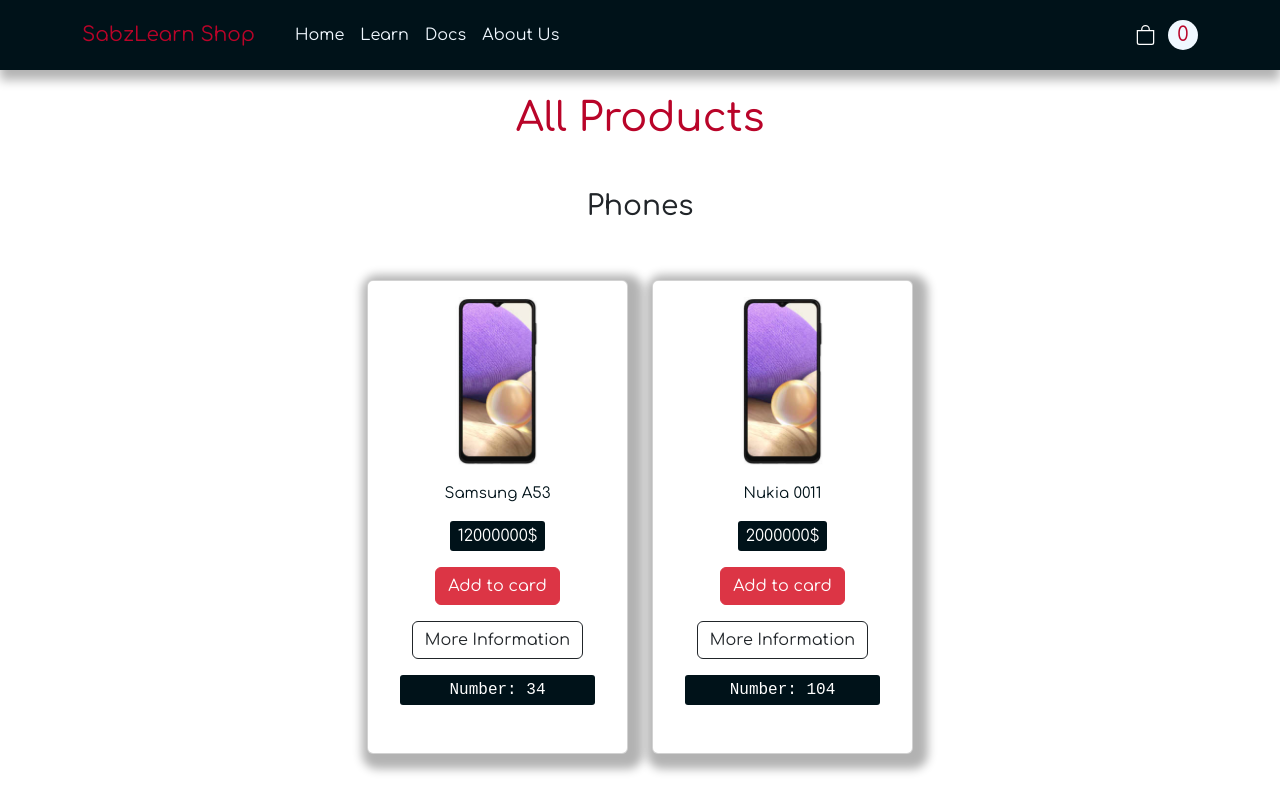
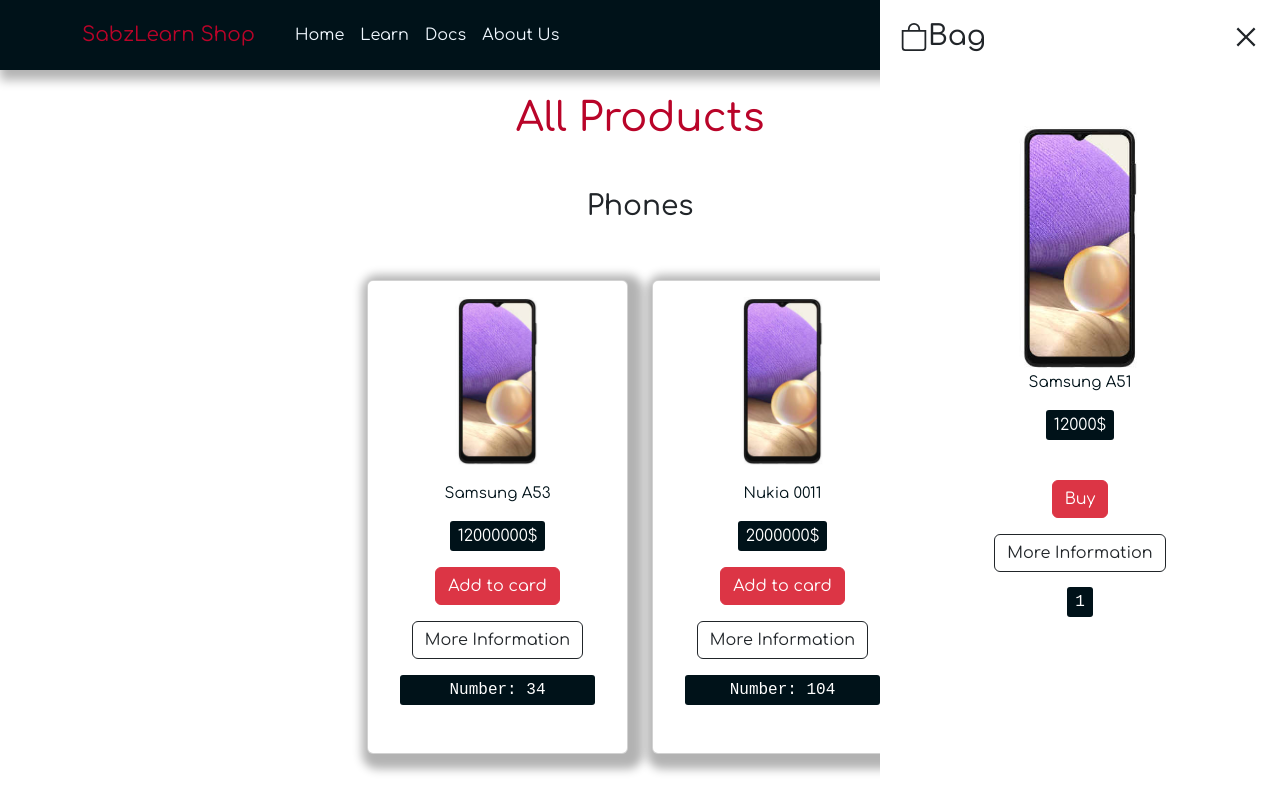
Before and after one commit to FTMFR/shopping-card, a React (Create React App) app: page / in a window 1280 px wide. Shown: the top 800 px of the page. Built offline with nearby package versions, Linux system fonts and the light colour scheme.

Commit message:
Add Card component for shopping bag.
-Implement Card component for shopping bag.
-Add css styles to Card component
-Modify App component and add Card to it.

```diff
--- a/src/App.js
+++ b/src/App.js
@@ -4,6 +4,7 @@
 import ProductSection from "./Components/Navbar/ProductSection/ProductSection";
 import products from "./Components/Products/Products";
 import Toast from "./Components/Toast/Toast";
+import Card from "./Components/Card/Card";
 
 function App() {
   const [allProducts, setAllproducts] = useState(products);
@@ -11,7 +12,7 @@
   return (
     <div>
       <Navbar />
-
+      <Card />
       <main className="pb-5">
         <div className="container">
           <h1 className="text-center main-title mt-4">All Products</h1>
@@ -20,6 +21,7 @@
           ))}
         </div>
       </main>
+      <Toast />
     </div>
   );
 }
--- /dev/null
+++ b/src/Components/Card/Card.jsx
@@ -0,0 +1,49 @@
+import React from "react";
+import "./card.css";
+import { BsBag } from "react-icons/bs";
+import { AiOutlineClose } from "react-icons/ai";
+
+const Card = () => {
+  return (
+    // Add active class to show bag sidebar
+    <aside className="bag-sidebar active">
+      <h3 className="bag-title">
+        <span>
+          <BsBag />
+          Bag
+        </span>
+
+        <span>
+          <AiOutlineClose className="close-icon" />
+        </span>
+      </h3>
+      <div className="row bag-wrapper">
+        <div className="col-12 mt-5">
+          <div className="cart py-3 px-3">
+            <div className="col-12 text-center">
+              <img
+                src="/images/1.jpg"
+                alt="Product"
+                className="card-img-top w-75"
+              />
+            </div>
+            <div className="card-body d-flex flex-column justify-content-center align-items-center">
+              <p className="card-text">Samsung A51</p>
+              <p className="price">12000$</p>
+              <br />
+              <a href="/" className="btn btn-danger" >
+                Buy
+              </a>
+              <a href="/" className="btn btn-outline-dark mt-3 text-capitalize">
+                More Information
+              </a>
+              <p className="number">1</p>
+            </div>
+          </div>
+        </div>
+      </div>
+    </aside>
+  );
+};
+
+export default Card;
--- /dev/null
+++ b/src/Components/Card/card.css
@@ -0,0 +1,32 @@
+.bag-sidebar {
+  position: fixed;
+  top: 0;
+  right: -200px;
+  width: 400px;
+  height: 100vh;
+  background-color: var(--white);
+  padding: 20px;
+  z-index: 9999;
+  overflow-y: auto;
+  transition: 0.5s ease;
+  opacity: 0;
+  visibility: hidden;
+}
+
+.bag-sidebar.active {
+  right: 0;
+  opacity: 1;
+  visibility: visible;
+
+}
+
+
+.bag-title{
+    display: flex;
+    justify-content: space-between;
+    align-items: center;
+}
+
+.close-icon{
+    cursor: pointer;
+}
```
